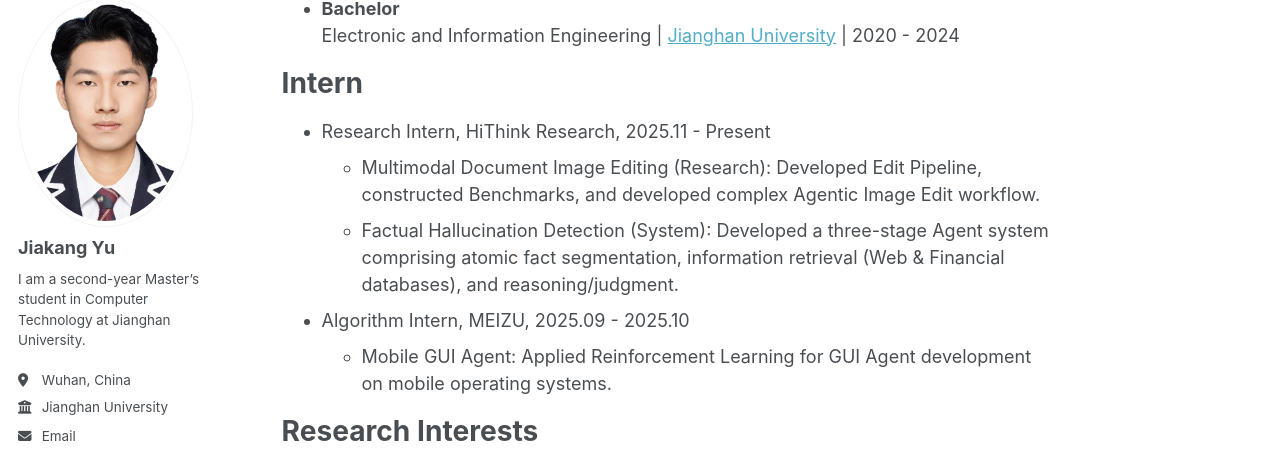
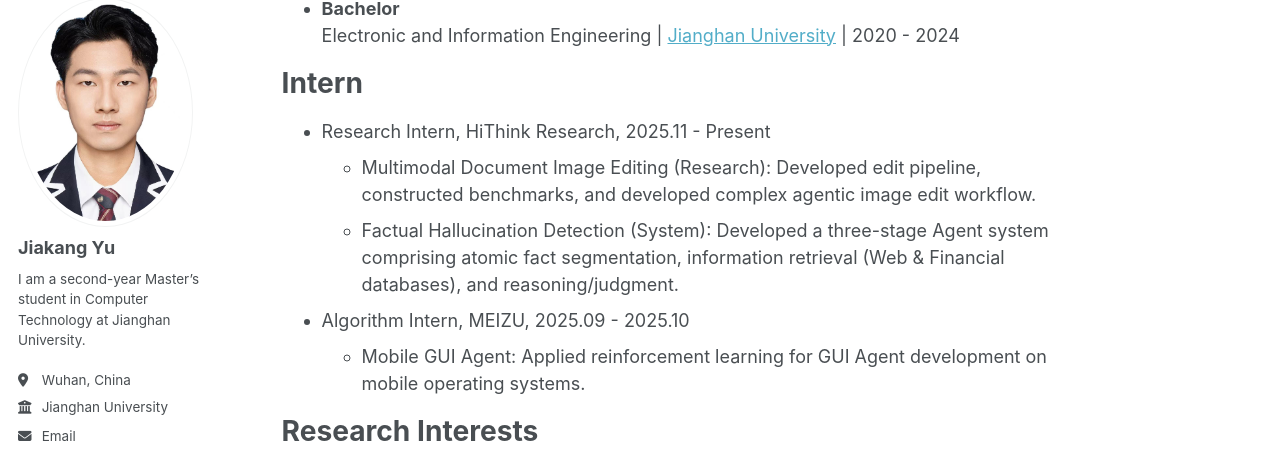
Before and after one commit to kaka-yjk/kaka-yjk.github.io, a Jekyll site: the page built from _pages/about.md, in a window 1280 px wide and 900 px high, scrolled down 538 px. Shown: the part 103-563 px from the top of the window. Built offline with Jekyll 4.4.1, drawn with Linux system fonts in a browser that asks for light colours; some web fonts are replaced; a script bundle is joined from its source files by our own code; library files that are not in the unit come from our copies.

Commit message:
Refine capitalization for internship descriptions

```diff
--- a/_pages/about.md
+++ b/_pages/about.md
@@ -25,10 +25,10 @@ At present, I am serving as a research intern at HiThink Research, while concurr
 
 <h1 id="intern">Intern</h1>
 * Research Intern, HiThink Research, 2025.11 - Present
-  * Multimodal Document Image Editing (Research): Developed Edit Pipeline, constructed Benchmarks, and developed complex Agentic Image Edit workflow.
+  * Multimodal Document Image Editing (Research): Developed edit pipeline, constructed benchmarks, and developed complex agentic image edit workflow.
   * Factual Hallucination Detection (System): Developed a three-stage Agent system comprising atomic fact segmentation, information retrieval (Web & Financial databases), and reasoning/judgment.
 * Algorithm Intern, MEIZU, 2025.09 - 2025.10
-  * Mobile GUI Agent: Applied Reinforcement Learning for GUI Agent development on mobile operating systems.
+  * Mobile GUI Agent: Applied reinforcement learning for GUI Agent development on mobile operating systems.
 
 <h1 id="research-interests">Research Interests</h1>
 * Multimodal Understanding and Generation
```
